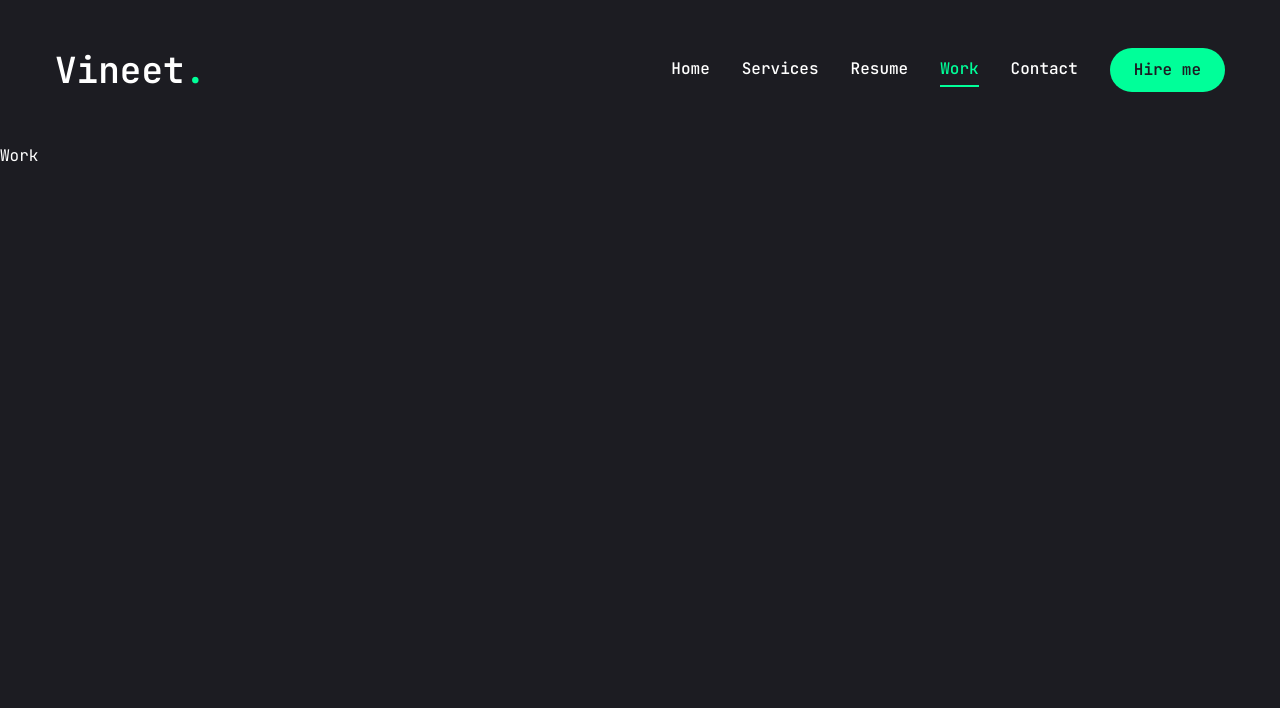
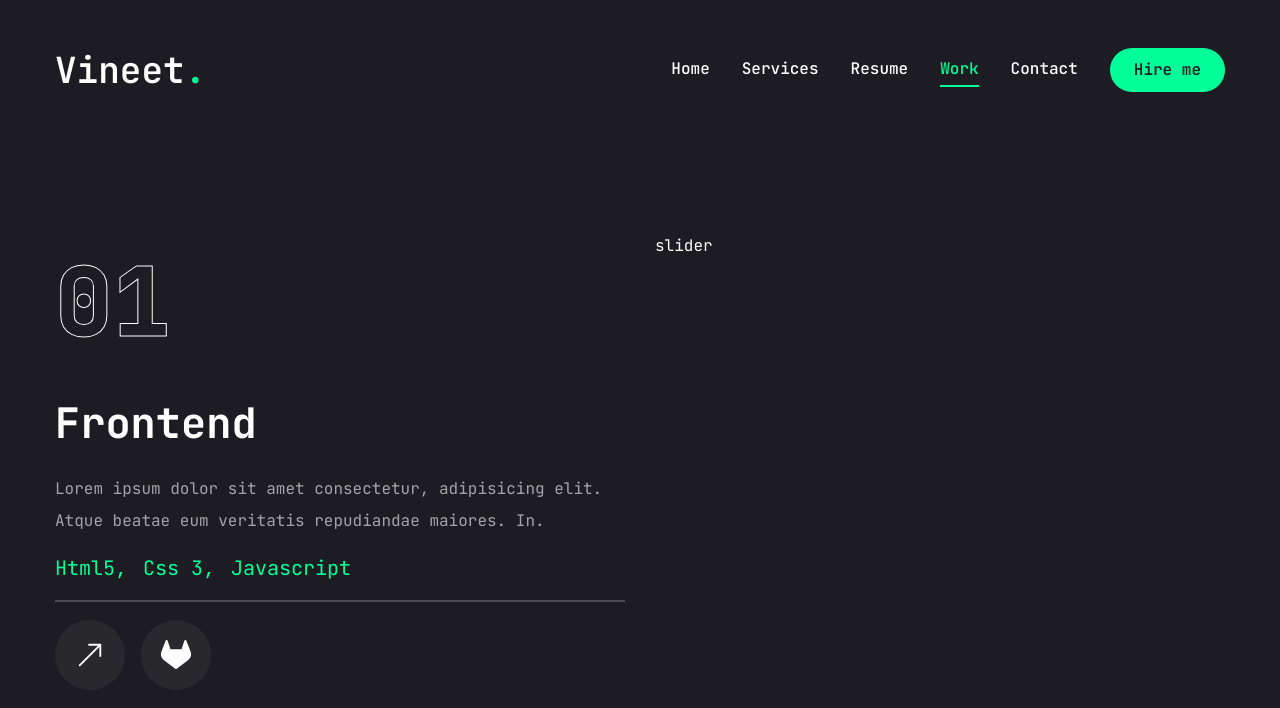
Before and after one commit to VineetPrajapati/vineet-portfolio, a Next.js app: page /work in a window 1280 px wide. Shown: the top 708 px of the page. Built offline with nearby package versions, Linux system fonts and the light colour scheme.

Commit message:
outline num, project category, project description, stack, border, and button

```diff
--- a/app/page.jsx
+++ b/app/page.jsx
@@ -13,7 +13,7 @@
           {/* text */}
           <div className="text-center xl:text-left order-2 xl:order-none">
             <span className="text-xl">Web Developer</span>
-            <h1 className="h1 mb-6">
+            <h1 className="h1 my-6">
               Hello I&apos;m <br />{" "}
               <span className="text-accent">Vineet Prajapati</span>
             </h1>
--- a/app/work/page.jsx
+++ b/app/work/page.jsx
@@ -1,9 +1,141 @@
-import React from 'react'
+"use client";
+
+import { motion } from "framer-motion";
+import { useState } from "react";
+import { Swiper, SwiperSlide } from "swiper/react";
+import "swiper/css";
+import {
+  BsArrowDownRight,
+  BsArrowUpRight,
+  BsGithub,
+  BsGitlab,
+} from "react-icons/bs";
+
+import {
+  Tooltip,
+  TooltipContent,
+  TooltipProvider,
+  TooltipTrigger,
+} from "@/components/ui/tooltip";
+import Link from "next/link";
+import Image from "next/image";
+Link;
+
+const projects = [
+  {
+    num: "01",
+    category: "frontend",
+    title: "project 1",
+    description:
+      "Lorem ipsum dolor sit amet consectetur, adipisicing elit. Atque beatae eum veritatis repudiandae maiores. In.",
+    stack: [{ name: "Html5" }, { name: "Css 3" }, { name: "Javascript" }],
+    image: "/assets/work/thumb1.png",
+    live: "",
+    github: "",
+  },
+  {
+    num: "02",
+    category: "frontend",
+    title: "project 2",
+    description:
+      "Lorem ipsum dolor sit amet consectetur, adipisicing elit. Atque beatae eum veritatis repudiandae maiores. In.",
+    stack: [{ name: "Html5" }, { name: "Css 3" }, { name: "Javascript" }],
+    image: "/assets/work/thumb2.png",
+    live: "",
+    github: "",
+  },
+  {
+    num: "03",
+    category: "frontend",
+    title: "project 3",
+    description:
+      "Lorem ipsum dolor sit amet consectetur, adipisicing elit. Atque beatae eum veritatis repudiandae maiores. In.",
+    stack: [{ name: "Html5" }, { name: "Css 3" }, { name: "Javascript" }],
+    image: "/assets/work/thumb3.png",
+    live: "",
+    github: "",
+  },
+];
+
+Swiper;
 
 const Work = () => {
+  const [project, setProject] = useState(projects[0]);
   return (
-    <div>Work</div>
-  )
-}
+    <motion.div
+      initial={{ opacity: 0 }}
+      animate={{ opacity: 1 }}
+      className="min-h-[80vh] flex flex-col justify-center py-12 xl:px-0"
+    >
+      <div className="container mx-auto">
+        <div className="flex flex-col xl:flex-row xl:gap-[30px]">
+          <div className="w-full xl:w-[50%] xl:h-[460px] flex flex-col xl:justify-between order-2 xl:order-none">
+            {/* outline num */}
+            <div className="text-8xl leading-normal font-extrabold text-transparent text-outline">
+              {project.num}
+            </div>
 
-export default Work
+            {/* project category */}
+            <h2 className="text-[42px] font-bold leading-normal text-white group-hover:text-accent transition-all duration-500 capitalize">
+              {project.category}
+            </h2>
+
+            {/* project description */}
+            <p className="text-white/60">{project.description}</p>
+
+            {/* stack */}
+            <ul className="flex gap-4">
+              {project.stack.map((item, index) => {
+                return (
+                  <li key={index} className="text-xl text-accent">
+                    {item.name}
+                    {/* last comma */}
+                    {index != project.stack.length - 1 && ","}
+                  </li>
+                );
+              })}
+            </ul>
+
+            {/* border */}
+            <div className="border border-white/20" />
+
+            {/* button */}
+            <div className="flex items-center gap-4">
+              {/* live project */}
+              <Link href={project.live}>
+                <TooltipProvider delayDuration={100}>
+                  <Tooltip>
+                    <TooltipTrigger className="w-[70px] h-[70px] rounded-full bg-white/5 flex justify-center items-center group">
+                      <BsArrowUpRight className="text-white text-3xl group-hover:text-accent" />
+                    </TooltipTrigger>
+                    <TooltipContent>
+                      <p>Live Project</p>
+                    </TooltipContent>
+                  </Tooltip>
+                </TooltipProvider>
+              </Link>
+
+              {/* githut repo */}
+
+              <Link href={project.github}>
+                <TooltipProvider delayDuration={100}>
+                  <Tooltip>
+                    <TooltipTrigger className="w-[70px] h-[70px] rounded-full bg-white/5 flex justify-center items-center group">
+                      <BsGitlab className="text-white text-3xl group-hover:text-accent" />
+                    </TooltipTrigger>
+                    <TooltipContent>
+                      <p>Github repository</p>
+                    </TooltipContent>
+                  </Tooltip>
+                </TooltipProvider>
+              </Link>
+            </div>
+          </div>
+          <div className="w-full xl:w-[50%]">slider</div>
+        </div>
+      </div>
+    </motion.div>
+  );
+};
+
+export default Work;
--- a/package.json
+++ b/package.json
@@ -24,6 +24,7 @@
     "react-countup": "^6.5.3",
     "react-dom": "^18",
     "react-icons": "^5.2.1",
+    "swiper": "^11.1.9",
     "tailwind-merge": "^2.4.0",
     "tailwindcss-animate": "^1.0.7"
   },
```
Also changed, not shown: 1 other file (tests, documents, lock files or other folders).
